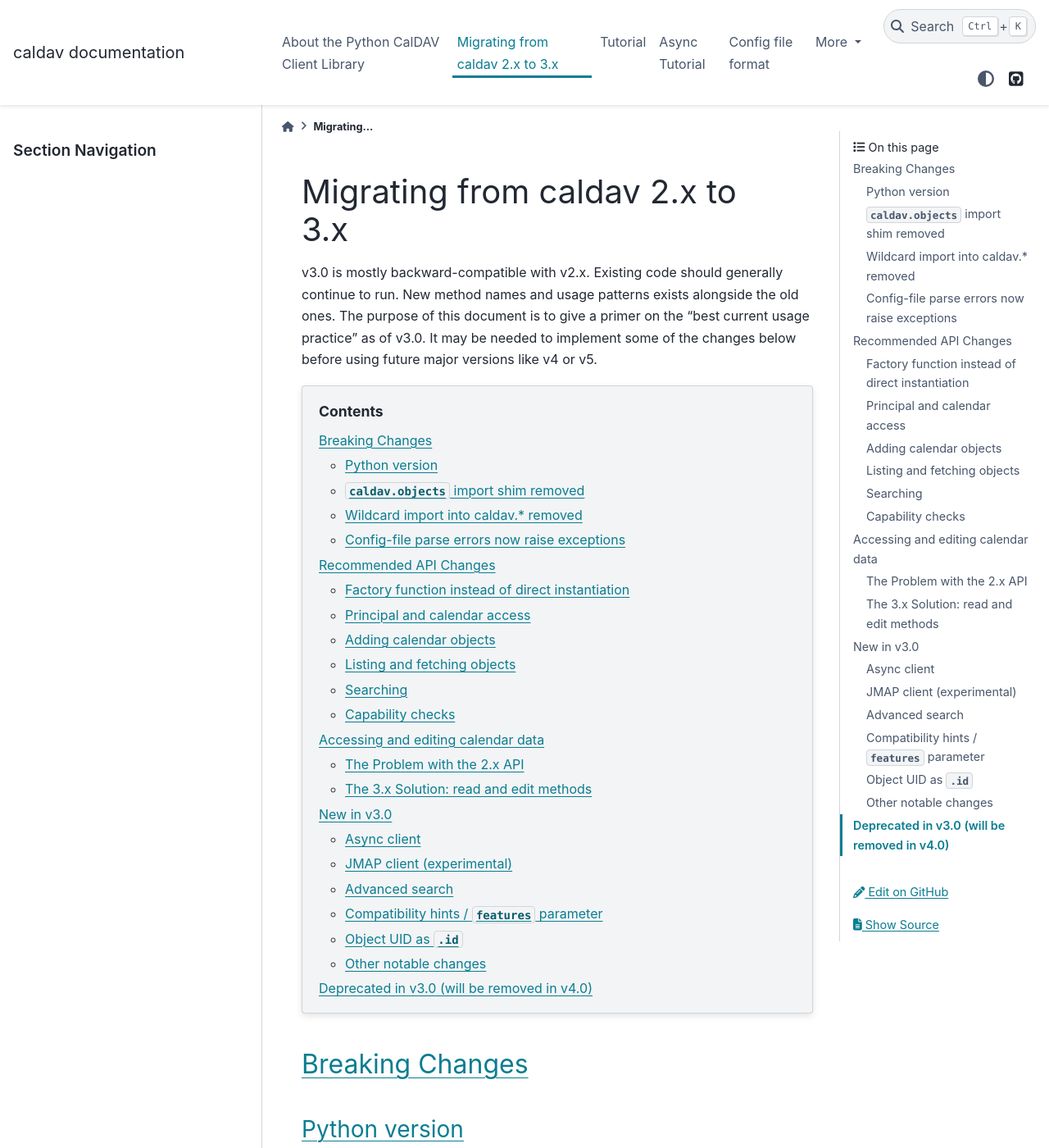
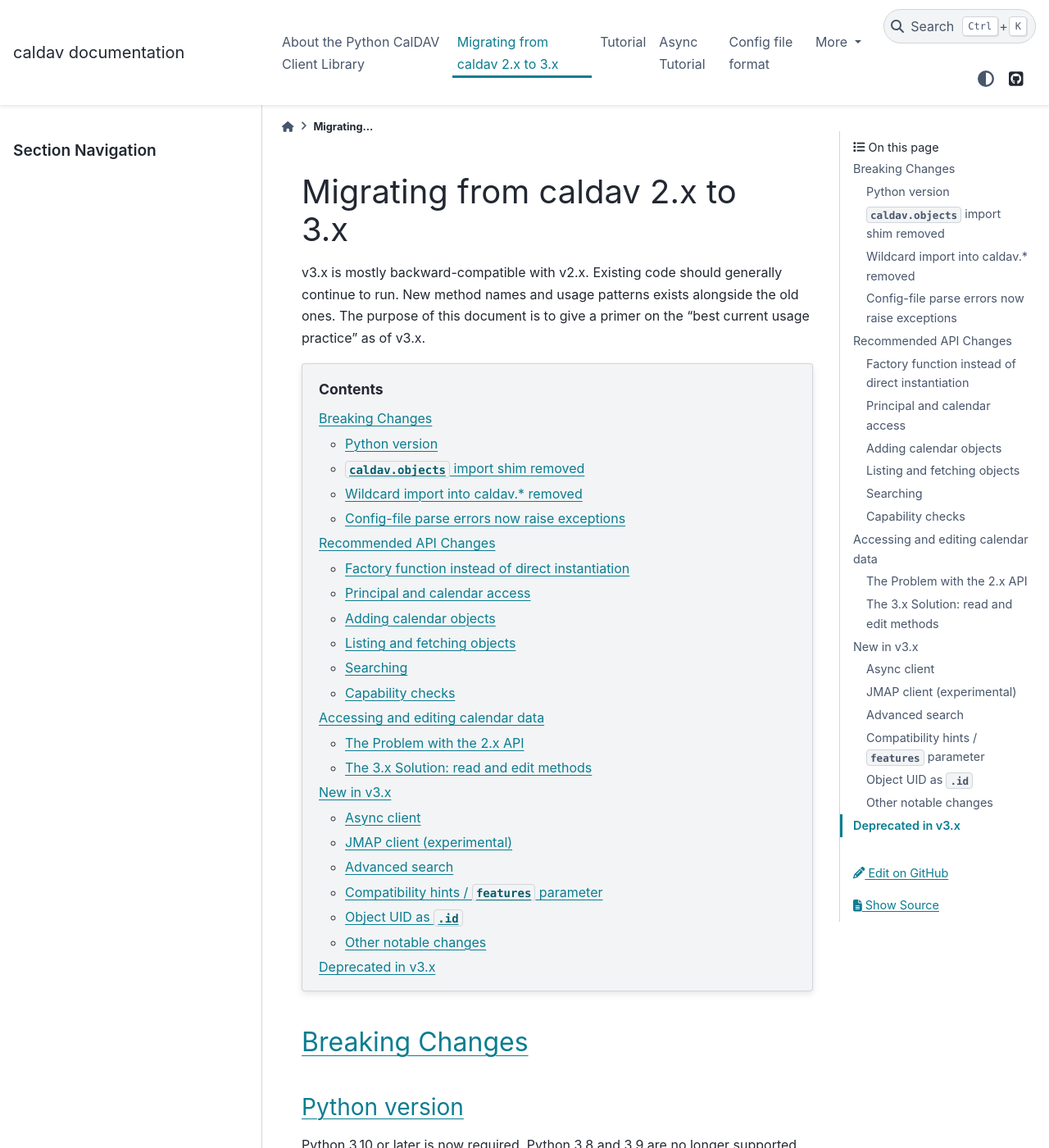
Before and after one commit to python-caldav/caldav, a Sphinx documentation site: the page built from docs/source/v3-migration.rst, in a window 1280 px wide and 1400 px high. Shown: the whole window at 82% size. Built offline with Sphinx 7.4.7 and the PyData theme 0.15.4, drawn with Linux system fonts in a browser that asks for light colours; pages that are not in the unit, such as notebooks, are missing from menus; the version number could not be read and is left out; some of the changed text lies outside the part shown.

Commit message:
docs: improve the v3-migration page
* A trivial todo was fixed (I'm not so good at ReST and didn't have time
  checking up how to do internal links - now I asked Claude to fix it.
  Claude improved the language in the relevant sentence while being at it)
* "3.0" was replaced with "3.x" consistently.  3.2 is out, but the doc
  remains relevant.
* The section on deprecated things added "will be removed in 4.0" in
  the section header.  That's or one thing incorrect (many things will
  be removed the earliest in 5.0) and or the other thing it doesn't
  need to be included in the header.

prompt: The v3-migration page has a todo-comment - please fix
followup=prompt: Check if there are other todo-markers under docs/source that can be dealt with easily
followup-prompt: commit

```diff
--- a/docs/source/v3-migration.rst
+++ b/docs/source/v3-migration.rst
@@ -2,12 +2,10 @@
 Migrating from caldav 2.x to 3.x
 =========================================
 
-v3.0 is mostly backward-compatible with v2.x.  Existing code should
+v3.x is mostly backward-compatible with v2.x.  Existing code should
 generally continue to run.  New method names and usage patterns exists
 alongside the old ones.  The purpose of this document is to give a
-primer on the "best current usage practice" as of v3.0.  It may be
-needed to implement some of the changes below before using future
-major versions like v4 or v5.
+primer on the "best current usage practice" as of v3.x.
 
 .. contents:: Contents
    :local:
@@ -44,9 +42,7 @@
 
 Wildcard import into caldav.* removed
 -------------------------------------
-Earlier a wildcard import ``from caldav.objects import *`` was done into the ``caldav`` namespace.  This has been removed.  In normal circumstances, your imports should continue to work - but I cannot give any guarantees that YOUR imports will continue working.  If you have any issues, then reach out.
-
-..todo:: how to add a link from "reach out" to the contact page?
+Earlier a wildcard import ``from caldav.objects import *`` was done into the ``caldav`` namespace.  This has been removed.  In normal circumstances, your imports should continue to work - but there are no guarantees that all imports will continue working.  If you have any issues, see :doc:`contact`.
 
 Config-file parse errors now raise exceptions
 ---------------------------------------------
@@ -247,7 +243,7 @@
 Accessing and editing calendar data
 =====================================
 
-This is the most significant new API in v3.0, addressing a long-standing
+This is the most significant new API in v3.x, addressing a long-standing
 ambiguity in how calendar object data was accessed and modified.
 
 The old ``vobject_instance``, ``icalendar_instance``, ``icalendar_component`` are now deprecated.
@@ -271,7 +267,7 @@
 The 3.x Solution: read and edit methods
 -----------------------------------------
 
-v3.0 adds explicit read-only getters that always return **copies**, and
+v3.x adds explicit read-only getters that always return **copies**, and
 context-manager "borrow" methods that give exclusive, safe write access.
 
 **Read-only access** (safe at any time, returns a copy):
@@ -313,7 +309,7 @@
 While inside the ``with`` block, the borrowed representation is the
 single source of truth.  Attempting to borrow a *different*
 representation raises ``RuntimeError``.  This means the current
-pattern is not completely thread-safe as of v3.0 - but an explicit
+pattern is not completely thread-safe as of v3.x - but an explicit
 error is often better than updates silently being dropped.
 
 **The data representation remains the same:**
@@ -354,7 +350,7 @@
      - Replace all data from a raw string
 
 
-New in v3.0
+New in v3.x
 ============
 
 Async client
@@ -486,10 +482,10 @@
 
 The total sleep period will never exceed 120, no matter if retry-after is given or not.
 
-Deprecated in v3.0 (will be removed in v4.0)
-=============================================
+Deprecated in v3.x
+==================
 
-The following emit ``DeprecationWarning``:
+The following emit ``DeprecationWarning`` and may be removed in v4.0:
 
 * ``calendar.date_search()`` — use ``calendar.search()``
 * ``client.principals()`` — use ``client.search_principals()``
```
Also changed, not shown: other parts of docs/source/v3-migration.rst (+1 -1 lines).
